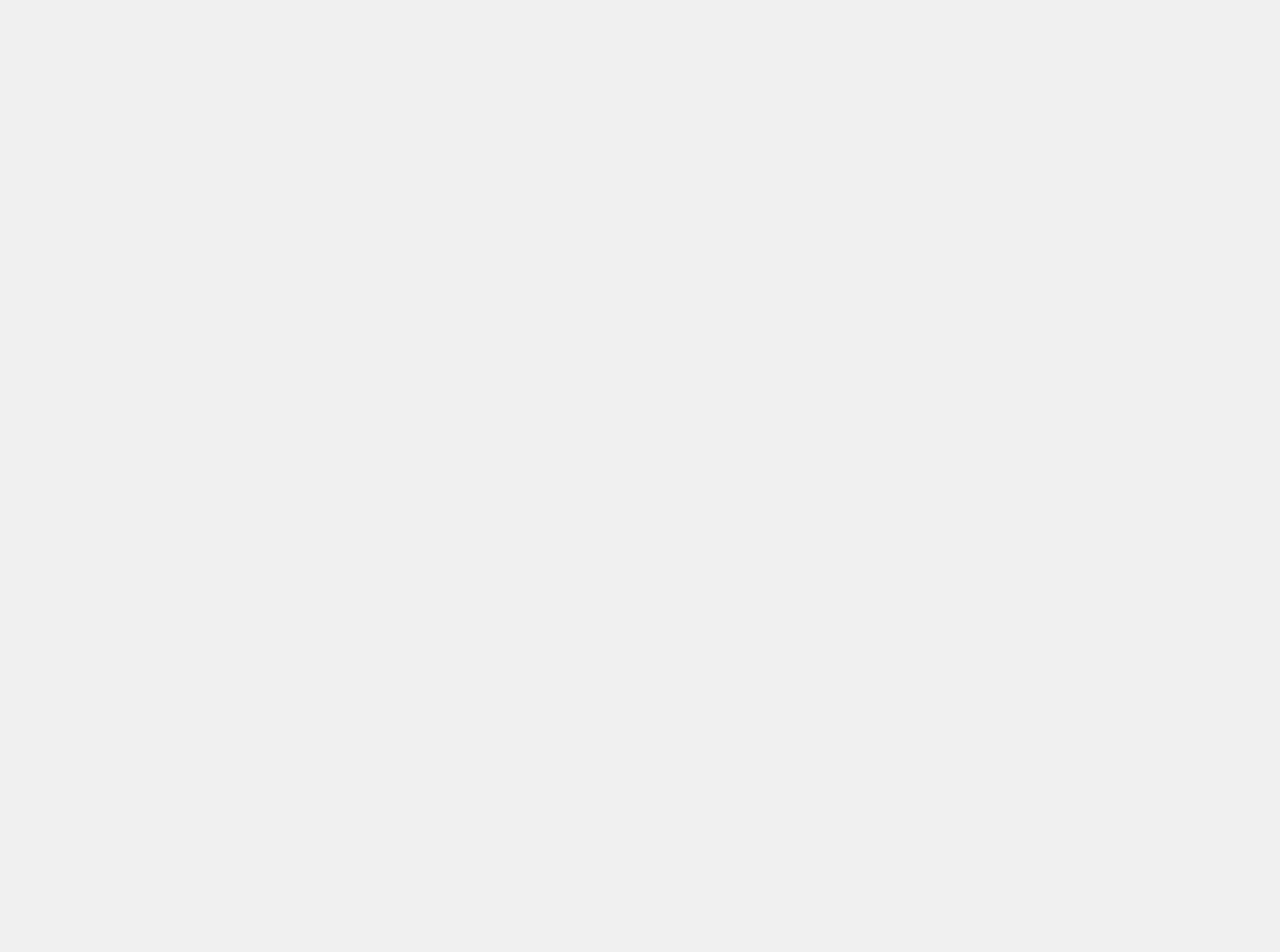
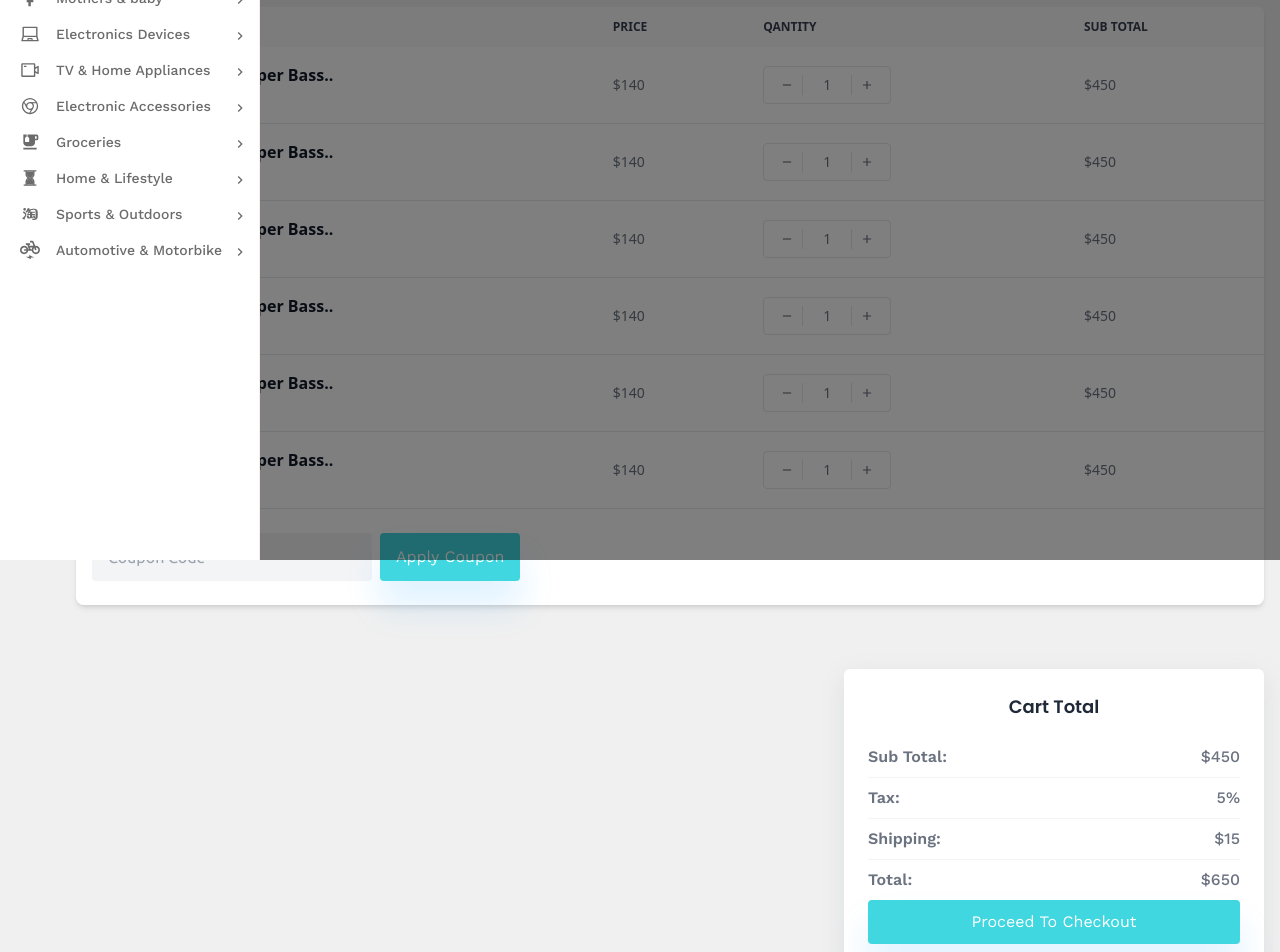
Before and after one commit to ahonkhan/ecloset-frontend, a React (Vite) app: page /cart in a window 1280 px wide. Before the commit this address had no page. Shown: the part 240-1192 px from the top of the page. Before the commit the page ends 800 px from the top, so only its background shows below. Built offline with nearby package versions, Linux system fonts and the light colour scheme.

Commit message:
cart page

```diff
--- a/src/App.jsx
+++ b/src/App.jsx
@@ -3,7 +3,7 @@ import './App.scss';
 import { Route, Routes } from 'react-router-dom';
 import Tamanna from './routes/Tamanna';
 import Ahon from './routes/Ahon';
-import { HomePage, ProductDetailsPage, SearchPage } from './routes/routes';
+import { CartPage, HomePage, ProductDetailsPage, SearchPage } from './routes/routes';
 import LayoutDefault from './public/shared/layout/LayoutDefault';
 const App = () => {
   return (
@@ -12,6 +12,7 @@ const App = () => {
         <Route path='/' element={<LayoutDefault><HomePage /></LayoutDefault>} />
         <Route path='/search' element={<LayoutDefault><SearchPage /></LayoutDefault>} />
         <Route path='/products/:slug' element={<LayoutDefault><ProductDetailsPage /></LayoutDefault>} />
+        <Route path='/cart' element={<LayoutDefault><CartPage /></LayoutDefault>} />
         <Route path='/tamanna' element={<Tamanna />} />
         <Route path='/ahon' element={<Ahon />} />
       </Routes>
--- /dev/null
+++ b/src/public/cart-page/CartPage.jsx
@@ -0,0 +1,19 @@
+import React from 'react'
+import DefaultWrapper from '../shared/components/wrappers/DefaultWrapper'
+import CartProducts from './components/cart-products/CartProducts'
+import Breadcrumb from '../shared/components/breadcrumb/Breadcrumb'
+import CartTotal from './components/cart-totals/CartTotal'
+
+const CartPage = () => {
+    return (
+
+        <DefaultWrapper>
+            <Breadcrumb />
+            <CartProducts />
+            <CartTotal />
+        </DefaultWrapper>
+
+    )
+}
+
+export default CartPage
--- /dev/null
+++ b/src/public/cart-page/components/cart-products/CartProducts.jsx
@@ -0,0 +1,75 @@
+import React from 'react'
+import img from '../../assets/product-2.png'
+import { MdAdd, MdRemove } from 'react-icons/md'
+import { BiCross } from 'react-icons/bi'
+import { AiOutlineClose } from 'react-icons/ai'
+const CartProducts = () => {
+    return (
+        <section className='mt-8  bg-opacity-60 py-8 px-4'>
+            <div className="shadow-md sm:rounded-lg">
+                <div style={{ 'scrollbarWidth': 'thin' }} className="relative overflow-x-auto sm:rounded-t-lg ">
+
+                    <table className="w-full text-sm text-left text-gray-500 ">
+                        <thead className="text-xs text-gray-700 uppercase bg-gray-50">
+                            <tr>
+
+                                <th scope="col" className="px-6 py-3">
+                                    Product
+                                </th>
+                                <th scope="col" className="px-6 py-3">
+                                    Price
+                                </th>
+                                <th scope="col" className="px-6 py-3">
+                                    Qantity
+                                </th>
+                                <th scope="col" className="px-6 py-3">
+                                    Sub Total
+                                </th>
+                            </tr>
+                        </thead>
+                        <tbody>
+                            {[...new Array(6)].map(item =>
+                                <tr className="bg-white border-b   hover:bg-gray-50">
+
+                                    <th scope="row" className="flex items-center px-6 py-4 text-gray-900 whitespace-nowrap ">
+                                        <img className="w-10 h-10 rounded-md" src={img} alt="Jese image" />
+                                        <div className="pl-3">
+                                            <div className="text-base font-semibold">Uiisii C100 Super Bass..</div>
+                                            <div className="font-normal text-gray-500"><button className='hover:text-blue-500 hover:underline'>Remove</button></div>
+                                        </div>
+                                    </th>
+                                    <td className="px-6 py-4">
+                                        $140
+                                    </td>
+                                    <td className="px-6 py-4">
+                                        <div className="">
+                                            <div className="quantity flex border border-gray-200 px-4 py-2 rounded w-fit">
+                                                <button className=''><MdRemove /> </button>
+                                                <input className='max-w-[50px] mx-2 border-x border-gray-200 text-center outline-none' type="text" value={1} />
+                                                <button className=''><MdAdd /></button>
+                                            </div>
+                                        </div>
+                                    </td>
+                                    <td className="px-6 py-4">
+                                        $450
+                                    </td>
+                                </tr>)}
+
+
+                        </tbody>
+                    </table>
+                </div>
+                <div className="bg-white font-WorkSans sm:rounded-b-lg py-6 px-4">
+                    <div className="flex gap-2 flex-col md:flex-row">
+                        <input type="text" className='bg-gray-100 px-4 py-3  rounded outline-none text-DarkGray font-Ubuntu' placeholder='Coupon Code' />
+                        <button className='bg-LightBlue shadow-2 text-white rounded px-4 py-2'>Apply Coupon</button>
+                    </div>
+                </div>
+            </div>
+
+
+        </section>
+    )
+}
+
+export default CartProducts
--- /dev/null
+++ b/src/public/cart-page/components/cart-totals/CartTotal.jsx
@@ -0,0 +1,37 @@
+import React from 'react'
+
+const CartTotal = () => {
+    return (
+        <section className='site-container mt-8'>
+            <div className="flex justify-end">
+                <div className="box w-full md:w-[420px] rounded-md shadow-1 py-6 px-6 bg-white">
+                    <div className="box-header ">
+                        <h2 className="text-center text-gray-800 text-lg font-semibold font-Poppins">Cart Total</h2>
+
+                    </div>
+                    <div className="box-body flex flex-col mt-4">
+                        <div className="box-item hover:bg-gray-50 duration-200 select-none py-2 flex justify-between items-center">
+                            <p className='font-semibold text-gray-500 font-WorkSans'>Sub Total:</p>
+                            <p className='font-medium text-gray-500 font-WorkSans'>$450</p>
+                        </div>
+                        <div className="box-item hover:bg-gray-50 duration-200 select-none py-2 border-t border-gray-100 flex justify-between items-center">
+                            <p className='font-semibold text-gray-500 font-WorkSans'>Tax:</p>
+                            <p className='font-medium text-gray-500 font-WorkSans'>5%</p>
+                        </div>
+                        <div className="box-item hover:bg-gray-50 duration-200 select-none py-2 border-t border-gray-100 flex justify-between items-center">
+                            <p className='font-semibold text-gray-500 font-WorkSans'>Shipping:</p>
+                            <p className='font-medium text-gray-500 font-WorkSans'>$15</p>
+                        </div>
+                        <div className="box-item hover:bg-gray-50 duration-200 select-none py-2 border-t border-gray-100 flex justify-between items-center">
+                            <p className='font-semibold text-gray-500 font-WorkSans'>Total:</p>
+                            <p className='font-medium text-gray-500 font-WorkSans'>$650</p>
+                        </div>
+                        <button className='bg-LightBlue py-2.5 font-WorkSans shadow-2 duration-200 hover:bg-darkBlue px-2 rounded text-white'>Proceed To Checkout</button>
+                    </div>
+                </div>
+            </div>
+        </section>
+    )
+}
+
+export default CartTotal
--- a/src/routes/routes.js
+++ b/src/routes/routes.js
@@ -1,3 +1,4 @@
+import CartPage from "../public/cart-page/CartPage";
 import HomePage from "../public/home/HomePage";
 import ProductDetailsPage from "../public/product-details/ProductDetailsPage";
 import SearchPage from "../public/search/SearchPage";
@@ -6,5 +7,6 @@ export {
     HomePage,
     SearchPage,
     ProductDetailsPage,
+    CartPage,
 
 }
```
Also changed, not shown: src/public/cart-page/assets/product-1.jpg (added), src/public/cart-page/assets/product-2.png (added).
